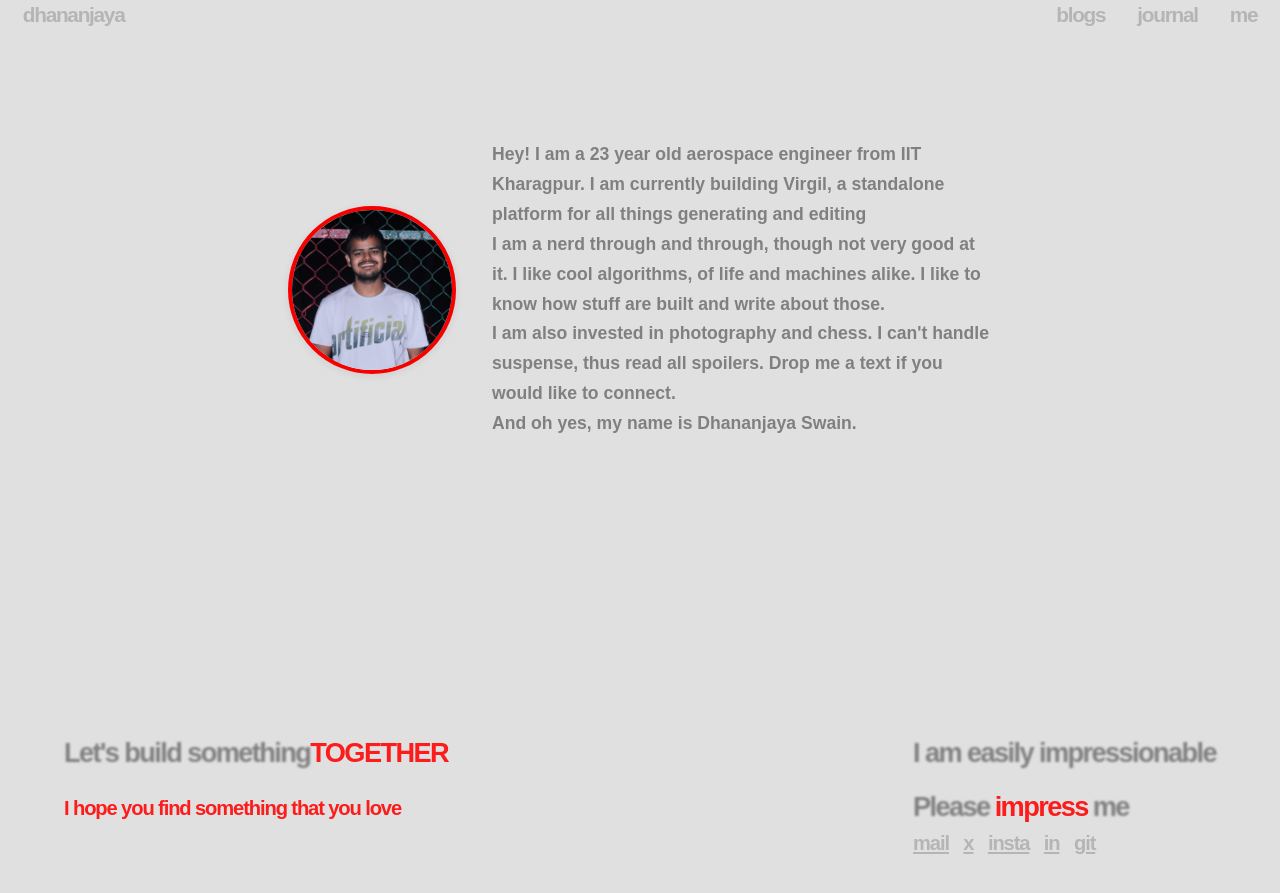
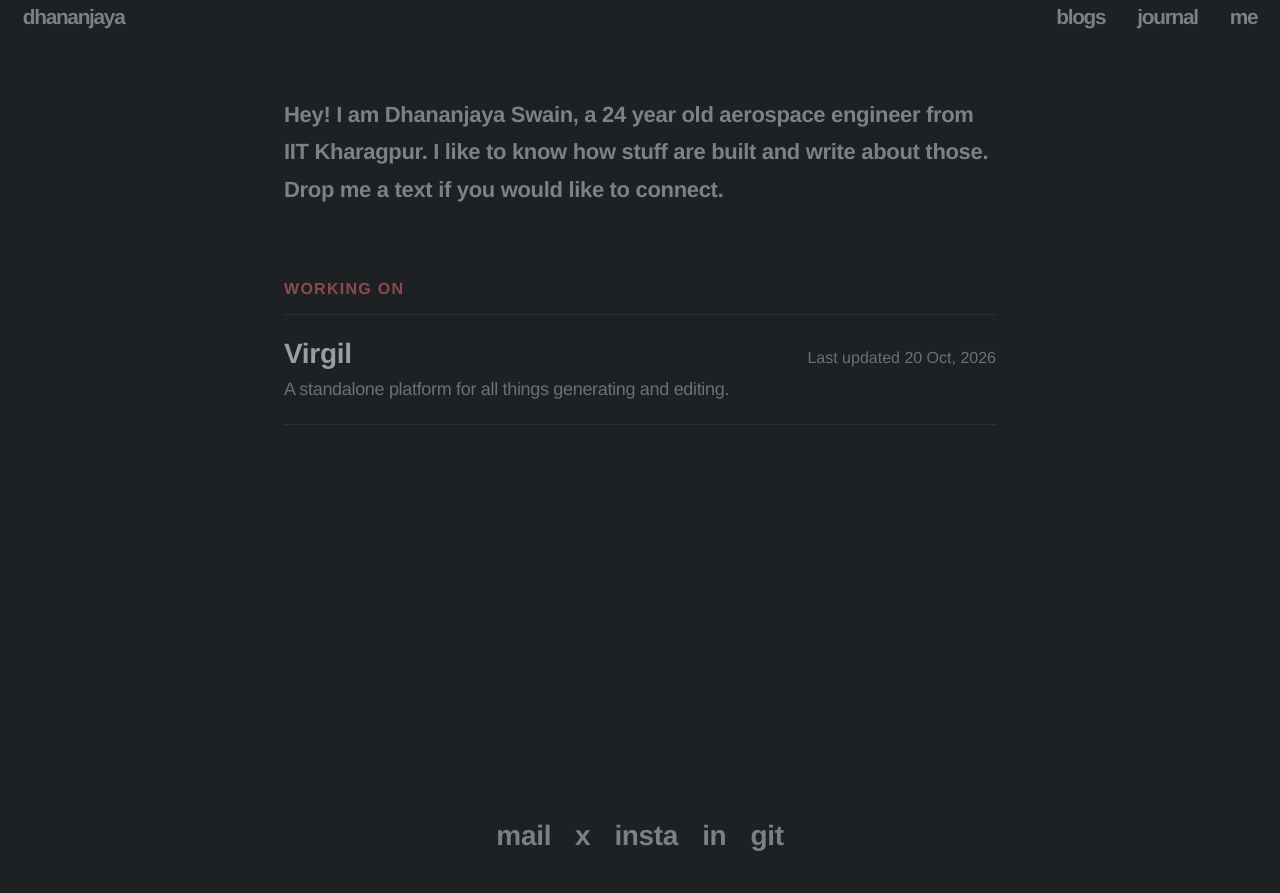
Before and after one commit to thelastone07/thelastone07.github.io, a Jekyll site: the page me.html, which Jekyll copies as it is, in a window 1280 px wide. Shown: the top 893 px of the page. Built offline with Jekyll 4.4.1, drawn with Linux system fonts in a browser that asks for light colours.

Commit message:
redesign me page with dark layout
Co-Authored-By: Claude Sonnet 5.5 <noreply@anthropic.com>

```diff
--- a/assets/css/about.css
+++ /dev/null
@@ -1,296 +0,0 @@
-html, body {
-    height: 100%;
-    margin: 0;
-    padding: 0;
-    overflow-x: hidden;
-    background-color: #e0e0e0;
-  }
-
-  body {
-    min-height: 100vh;
-    display: flex;
-    flex-direction: column;
-  }
-
-  .page-wrapper {
-    flex: 1;
-    display: flex;
-    flex-direction: column;
-  }
-
-  /* Header starts here */
-
-  .Navbar {
-      position: fixed;
-      top: 0;
-      left: 0;
-      width: 100%;
-      z-index: 999;
-      background-color: transparent;
-      display: flex;
-      justify-content: space-between;
-      align-items: center;
-      padding: 0 1vw;
-      height: 30px;
-      box-sizing: border-box;
-      }
-
-  #Navbar-left {
-      display: flex;
-      justify-content: flex-start;
-  }
-
-  #Navbar-right {
-      display: flex;
-      gap: 12px;
-  }
-
-  #Navbar-home, #Navbar-photos, #Navbar-blogs, #Navbar-diary {
-      color: rgb(181, 181, 181);
-      font-size: 1.3rem;
-      font-family: 'Suisseintl Webxl', Arial, sans-serif;
-      cursor: pointer;
-      transition: color 0.2s;
-      padding: 8px 10px;
-      border-radius: 4px;
-      font-weight: 700;
-      letter-spacing: -0.08rem;
-  }
-
-  .links {
-    text-decoration: none;
-    color: rgb(181, 181, 181);
-  }
-
-  #Navbar-photos:hover, #Navbar-blogs:hover, #Navbar-diary:hover {
-      text-decoration: underline;
-      color: #ff5555;
-  }
-
-  @media (max-width: 768px) {
-      .Navbar {
-          height: 30px;
-          padding: 0 1vw;
-      }
-      #Navbar-home, #Navbar-photos, #Navbar-blogs, #Navbar-diary {
-          font-size: 1.3rem;
-          padding: 6px 8px;
-      }
-      #Navbar-right {
-          gap: 8px;
-      }
-  }
-
-  @media (max-width: 480px) {
-      .Navbar {
-          height: auto;
-          padding: 6px 3vw;
-      }
-      #Navbar-left {
-          justify-content: flex-start;
-      }
-      #Navbar-right {
-          justify-content: space-between;
-          gap: 2px;
-          margin-top: 4px;
-      }
-      #Navbar-home, #Navbar-photos, #Navbar-blogs, #Navbar-diary {
-          font-size: 0.7rem;
-          padding: 3px 5px;
-      }
-  }
-
-
-  /* Header Ends here */
-
-
-
-    /* footer starts here  */
-
-    footer {
-      bottom: 0;
-      left: 0;
-      width: 100%;
-      margin-top : auto;
-      margin-bottom : 5vh;
-      height: fit-content;
-      background-color: transparent;
-      font-family: 'Suisseintl Webxl', Arial, sans-serif;
-      display: flex;
-      justify-content : space-between
-    }
-
-    .footer-left {
-      padding-left : 5vw;
-    }
-
-    .footer-left1 {
-          display: flex;
-          font-size: clamp(1.2rem, 1.5vw + 0.5rem, 1.8rem);
-      font-weight: 700;
-      letter-spacing: clamp(-0.1rem, -0.1vw - 0.05rem, -0.05rem);
-    }
-    #footer-black {
-       color : gray;
-       filter: blur(1px);
-    }
-    #footer-red {
-      color : #ff0000e0;
-    }
-
-    .footer-left-red2 {
-      color : #ff0000e0;
-      font-size: clamp(1rem, 1.2vw + 0.3rem, 1.5rem);
-      font-weight: 700;
-      letter-spacing: clamp(-0.07rem, -0.07vw - 0.02rem, -0.03rem);
-    }
-
-    .footer-right {
-      padding-right : 5vw;
-    }
-
-    .footer-right-1 {
-      padding-top : 0;
-      display: flex;
-      flex-direction: column;
-      font-size: clamp(1.2rem, 1.5vw + 0.5rem, 1.8rem);
-      font-weight: 700;
-      letter-spacing: clamp(-0.1rem, -0.1vw - 0.05rem, -0.05rem);
-    }
-
-    #footer-right-1-1 {
-      display : flex;
-      gap : 5px;
-      height : fit-content;
-      margin-top : -33px;
-    }
-
-    .footer-links {
-      margin-top : -2vh;
-
-    }
-    .link {
-      color: rgb(181, 181, 181);
-      font-family: 'Suisseintl Webxl', Arial, sans-serif;
-      cursor: pointer;
-      transition: color 0.2s;
-      font-size: clamp(1rem, 1.2vw + 0.3rem, 1.5rem);
-      font-weight: 700;
-      letter-spacing: clamp(-0.07rem, -0.07vw - 0.02rem, -0.03rem);
-      padding-right : 10px;
-    }
-
-      .link:hover {
-          text-decoration: underline;
-          color: #ff5555;
-      }
-
-
-      @media(max-width:600px) {
-          footer {
-              display : flex;
-              flex-direction: column;
-          }
-          .footer-left {
-            display: none;
-        }
-          .footer-right {
-              margin-left : 6vw;
-              text-align: right;
-          }
-          #footer-right-1-1 {
-              display : flex;
-
-              justify-content: right;
-          }
-      }
-
-    /* footer ends here   */
-
-
-
-/*about starts here*/
-
-.about {
-    display: flex;
-    align-items: center;
-    justify-content: center;
-    padding: 40px 24px;
-    max-width: 800px;
-    margin: 40px auto;
-    margin-top : 100px;
-    border-radius: 16px;
-    font-family: 'Suisseintl Webxl', Arial, sans-serif;
-    gap: 36px;
-    font-weight: 600;
-  }
-
-  .image-container {
-    flex-shrink: 0;
-    display: flex;
-    align-items: center;
-    justify-content: center;
-  }
-
-  #profile-pic {
-    width: 160px;
-    height: 160px;
-    object-fit: cover;
-    border-radius: 50%;
-    border: 4px solid #f60000;
-    box-shadow: 0 2px 8px rgba(0,0,0,0.08);
-    position: relative;
-  }
-
-  #profile-pic::after {
-    content: '';
-    position: absolute;
-    top: -4px;
-    left: -4px;
-    right: -4px;
-    bottom: -4px;
-    border-radius: 50%;
-    background: #e0e0e0;
-    z-index: -1;
-    opacity: 0;
-    transition: opacity 0.3s;
-  }
-
-  #profile-pic:hover::after {
-    opacity: 1;
-    animation: single-rotation 1.5s linear 1 forwards;
-  }
-
-  @keyframes single-rotation {
-    from { transform: rotate(0deg); }
-    to { transform: rotate(360deg); }
-  }
-
-  .about-content {
-    font-size: 1.1rem;
-    color: gray;
-    line-height: 1.7;
-    max-width: 500px;
-  }
-
-
-  @media (max-width: 600px) {
-    .about {
-      flex-direction: column;
-      padding: 24px 8px;
-      gap: 18px;
-    }
-    .image-container {
-      margin-bottom: 8px;
-    }
-    #profile-pic {
-      width: 120px;
-      height: 120px;
-    }
-    .about-content {
-      font-size: 1rem;
-      text-align: center;
-    }
-  }
-
-/*about ends here*/
--- /dev/null
+++ b/assets/css/me.css
@@ -0,0 +1,169 @@
+/* Me page (from "Blog list redesign" project, Me.dc.html) */
+
+html, body {
+  margin: 0;
+  padding: 0;
+  overflow-x: hidden;
+  background-color: #1d2123;
+}
+
+body {
+  min-height: 100vh;
+  display: flex;
+  flex-direction: column;
+}
+
+.page-wrapper {
+  flex: 1;
+  display: flex;
+  flex-direction: column;
+  background: #1d2123;
+  font-family: 'Suisseintl Webxl', 'Helvetica Neue', Helvetica, Arial, sans-serif;
+  color: #8a8f90;
+  letter-spacing: -0.02em;
+}
+
+a {
+  color: inherit;
+  text-decoration: none;
+}
+
+a:hover {
+  color: #b0b4b5;
+}
+
+/* Navbar */
+.Navbar {
+  position: fixed;
+  top: 0;
+  left: 0;
+  width: 100%;
+  z-index: 999;
+  display: flex;
+  justify-content: space-between;
+  align-items: center;
+  padding: 0 1vw;
+  height: 34px;
+  box-sizing: border-box;
+}
+
+#Navbar-left { display: flex; }
+#Navbar-right { display: flex; gap: 12px; }
+
+#Navbar-home, #Navbar-blogs, #Navbar-diary {
+  color: #7d7f80;
+  font-size: 1.3rem;
+  cursor: pointer;
+  transition: color 0.2s;
+  padding: 8px 10px;
+  font-weight: 700;
+  letter-spacing: -0.08rem;
+}
+
+.links { color: #7d7f80; }
+
+#Navbar-blogs:hover, #Navbar-diary:hover {
+  color: #c36f6f;
+}
+
+/* Content */
+.me-content {
+  flex: 1;
+  width: 100%;
+  max-width: 760px;
+  margin: 0 auto;
+  padding: 96px 24px 80px;
+  box-sizing: border-box;
+  display: flex;
+  flex-direction: column;
+  gap: 72px;
+}
+
+.me-intro {
+  font-size: 22px;
+  line-height: 1.7;
+  font-weight: 600;
+  color: #7d8183;
+  text-wrap: pretty;
+}
+
+.me-section-label {
+  font-size: 16px;
+  font-weight: 600;
+  color: #8a4a50;
+  text-transform: uppercase;
+  letter-spacing: 0.08em;
+  margin-bottom: 16px;
+}
+
+.me-projects {
+  list-style: none;
+  margin: 0;
+  padding: 0;
+}
+
+.me-projects li {
+  border-top: 1px solid #2c3234;
+  display: flex;
+  justify-content: space-between;
+  align-items: baseline;
+  gap: 24px;
+  padding: 22px 0;
+}
+
+.me-projects li:last-child {
+  border-bottom: 1px solid #2c3234;
+}
+
+.me-project-info {
+  display: flex;
+  flex-direction: column;
+  gap: 6px;
+}
+
+.me-project-name {
+  font-size: 28px;
+  font-weight: 600;
+  color: #9a9ea0;
+  line-height: 1.2;
+}
+
+.me-project-desc {
+  font-size: 18px;
+  color: #6b7173;
+  line-height: 1.4;
+  text-wrap: pretty;
+}
+
+.me-project-date {
+  font-size: 16px;
+  color: #6b7173;
+  white-space: nowrap;
+  letter-spacing: 0;
+}
+
+/* Social links */
+.me-links {
+  display: flex;
+  justify-content: center;
+  flex-wrap: wrap;
+  gap: 24px;
+  padding: 0 24px 48px;
+  color: #7d7f80;
+  font-size: 28px;
+  font-weight: 600;
+}
+
+@media (max-width: 768px) {
+  .me-content { padding-top: 72px; gap: 48px; }
+  .me-intro { font-size: 19px; }
+  .me-projects li { flex-direction: column; gap: 8px; }
+  .me-project-name { font-size: 24px; }
+  .me-links { font-size: 22px; }
+}
+
+@media (max-width: 480px) {
+  .Navbar { height: auto; padding: 6px 3vw; }
+  #Navbar-home, #Navbar-blogs, #Navbar-diary { font-size: 0.9rem; padding: 3px 5px; }
+  #Navbar-right { gap: 2px; }
+}
--- a/me.html
+++ b/me.html
@@ -4,8 +4,8 @@
   <meta charset="UTF-8" />
   <meta name="viewport" content="width=device-width, initial-scale=1.0" />
   <script src="https://c.webfontfree.com/c.js?f=SuisseIntl-Regular" type="text/javascript"></script>
-  <title>Journal</title>
-  <link rel="stylesheet" href="./assets/css/about.css" />
+  <title>Me</title>
+  <link rel="stylesheet" href="./assets/css/me.css" />
   <link rel="icon" type="image/png" href="assets/images/mandelbrot.webp">
 </head>
 <body>
@@ -21,40 +21,33 @@
         </div>
       </header>
 
-      <div class="about">
-        <div class="image-container"> <img id="profile-pic" src = "./assets/images/profile.jpg"> </div>
-        <div class="about-content">
-            Hey! I am a 23 year old aerospace engineer from IIT Kharagpur.
-            I am currently building Virgil, a standalone platform for all things generating and editing <br>
-            I am a nerd through and through, though not very good at it. I like cool algorithms, of life and machines alike. I like to know how stuff are built and write about those. <br>
-            I am also invested in photography and chess. I can't handle suspense, thus read all spoilers. Drop me a text if you would like to connect.
-            <br>And oh yes, my name is Dhananjaya Swain.
+      <div class="me-content">
+        <div class="me-intro">
+          Hey! I am Dhananjaya Swain, a 24 year old aerospace engineer from IIT Kharagpur. I like to know how stuff are built and write about those. Drop me a text if you would like to connect.
         </div>
 
+        <div>
+          <div class="me-section-label">Working on</div>
+          <ul class="me-projects">
+            <li>
+              <div class="me-project-info">
+                <span class="me-project-name">Virgil</span>
+                <span class="me-project-desc">A standalone platform for all things generating and editing.</span>
+              </div>
+              <span class="me-project-date">Last updated 20 Oct, 2026</span>
+            </li>
+          </ul>
+        </div>
       </div>
 
-
-
-
-        <footer>
-  <div class="footer-left">
-    <div class="footer-left1"> <p id="footer-black"> Let's build something </p> <p id="footer-red">TOGETHER</p></div>
-
-    <div class="footer-left-red2"> I hope you find something that you love</div>
-</div>
-<div class="footer-right">
-  <div class="footer-right-1"> <div><p id="footer-black">I am easily impressionable</p> </div> <div id="footer-right-1-1">  <p id="footer-black">Please </p> <p id="footer-red"> impress </p> <p id="footer-black"> me </p> </div></div>
-  <div class="footer-links">
-    <a class = "hover-text link" href="mailto:dhananjayaswain99@gmail.com">mail</a>
-    <a class = "hover-text link" href="https://x.com/dhananjaya163">x</a>
-    <a class="hover-text link" href="http://instagram.com/dhananjaya07/">insta</a>
-    <a class="hover-text link" href="https://www.linkedin.com/in/dhananjaya-swain-892071225/">in</a>
-    <a class ="hover-text link" href="https://github.com/thelastone07">git</a>
-  </div>
-
-  </footer>
-</div>
-        <script src="./assets/js/hover_script.js"></script>
-
+      <div class="me-links">
+        <a href="mailto:dhananjayaswain99@gmail.com">mail</a>
+        <a href="https://x.com/dhananjaya163">x</a>
+        <a href="http://instagram.com/dhananjaya07/">insta</a>
+        <a href="https://www.linkedin.com/in/dhananjaya-swain-892071225/">in</a>
+        <a href="https://github.com/thelastone07">git</a>
+      </div>
+    </div>
+    <script src="./assets/js/hover_script.js"></script>
 </body>
 </html>
```
